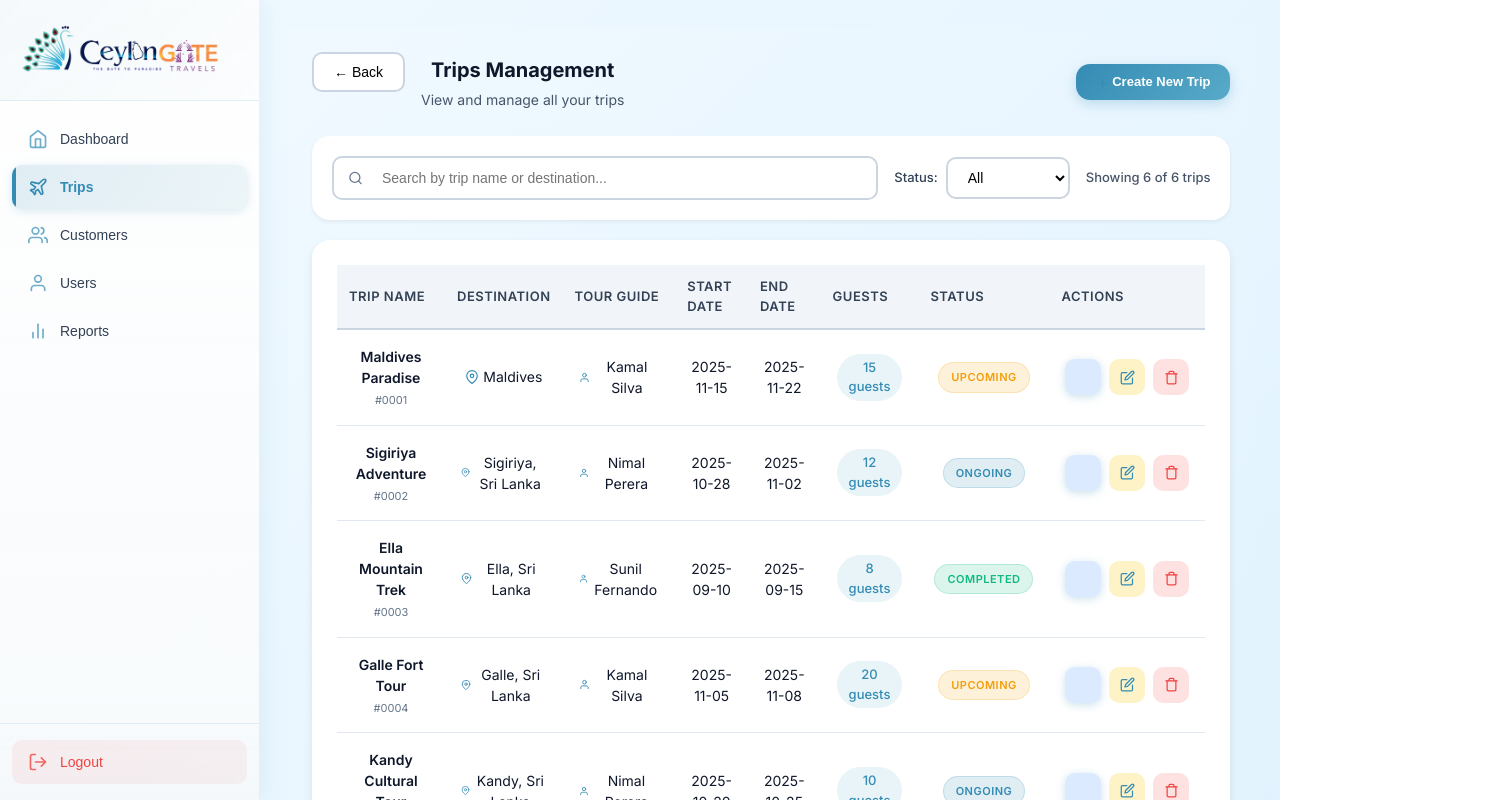
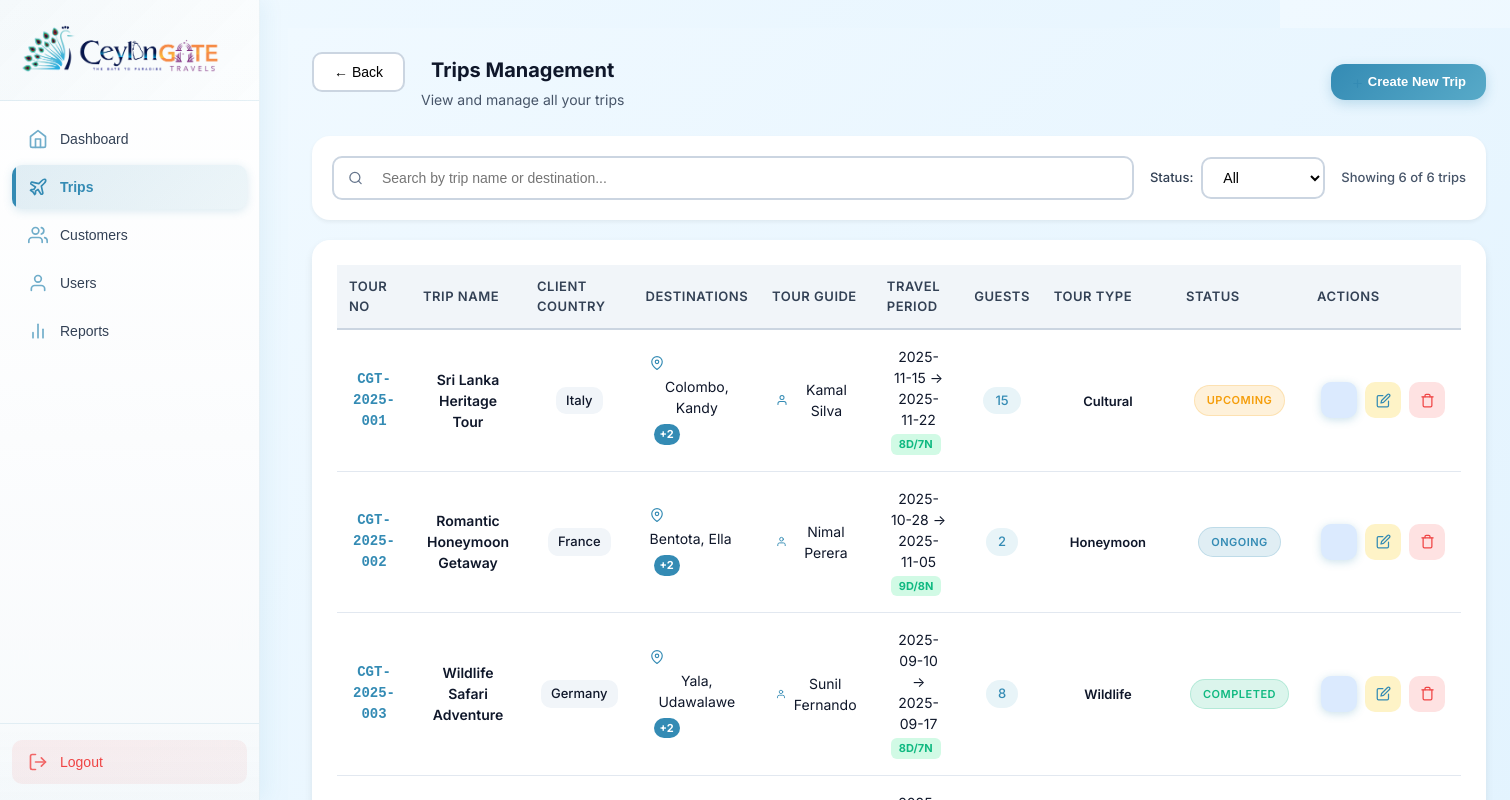
Before and after one commit to Pramudi02/Ceylongate, a React (Vite) app: page /trips in a window 1280 px wide. Shown: the top 800 px of the page, 1510 px wide, since content can reach past the window. Built offline with nearby package versions, Linux system fonts and the light colour scheme.

Commit message:
feat: enhance TripDetails and TripsList components with detailed trip data and new styling

```diff
--- a/src/pages/trips/TripDetails/TripDetails.page.jsx
+++ b/src/pages/trips/TripDetails/TripDetails.page.jsx
@@ -14,13 +14,54 @@ const TripDetails = () => {
 
   const tripData = {
     id: tripId,
-    name: 'Maldives Paradise',
-    destination: 'Maldives',
-    guide: 'Kamal Silva',
+    tourNo: 'CGT-2025-001',
+    name: 'Sri Lanka Heritage Tour',
+    countryOfClient: 'Italy',
+    agent: {
+      name: 'Rome Travel Agency',
+      company: 'Roma Viaggi SRL',
+      contact: '+39 06 1234567',
+      email: 'info@romavaggi.it',
+      address: 'Via Roma 123, Rome, Italy'
+    },
+    guide: {
+      name: 'Kamal Silva',
+      contact: '+94 77 123 4567',
+      email: 'kamal.silva@ceylongate.com',
+      license: 'TG-2023-001',
+      experience: '10 years',
+      languages: ['English', 'Italian', 'Sinhala']
+    },
+    tripCountry: 'Sri Lanka',
     startDate: '2025-11-15',
     endDate: '2025-11-22',
-    guests: 15,
-    status: 'Upcoming'
+    days: 8,
+    nights: 7,
+    numberOfClients: 15,
+    clients: [
+      { name: 'Marco Rossi', passport: 'IT1234567', contact: '+39 345 1234567', email: 'marco.rossi@email.it' },
+      { name: 'Sofia Romano', passport: 'IT2345678', contact: '+39 345 2345678', email: 'sofia.romano@email.it' },
+      { name: 'Giovanni Bianchi', passport: 'IT3456789', contact: '+39 345 3456789', email: 'giovanni.b@email.it' }
+    ],
+    destinations: ['Colombo', 'Kandy', 'Sigiriya', 'Ella', 'Galle'],
+    tourType: 'Cultural',
+    assignedEmployee: 'Admin User',
+    notes: 'VIP group, special dietary requirements for 3 vegetarian guests. Client requested Italian-speaking guide. Airport pickup arranged with luxury coach.',
+    status: 'Upcoming',
+    itinerary: [
+      { day: 1, title: 'Arrival in Colombo', activities: ['Airport pickup', 'Hotel check-in', 'Welcome dinner'] },
+      { day: 2, title: 'Colombo City Tour', activities: ['Gangaramaya Temple', 'National Museum', 'Galle Face Green'] },
+      { day: 3, title: 'Colombo to Kandy', activities: ['Pinnawala Elephant Orphanage', 'Temple of the Tooth', 'Cultural show'] },
+      { day: 4, title: 'Kandy to Sigiriya', activities: ['Dambulla Cave Temple', 'Sigiriya Rock Fortress', 'Village tour'] },
+      { day: 5, title: 'Sigiriya to Ella', activities: ['Minneriya National Park Safari', 'Scenic train journey', 'Tea plantation visit'] },
+      { day: 6, title: 'Ella Exploration', activities: ['Nine Arch Bridge', 'Little Adams Peak hike', 'Ravana Falls'] },
+      { day: 7, title: 'Ella to Galle', activities: ['Galle Fort tour', 'Beach relaxation', 'Sunset at ramparts'] },
+      { day: 8, title: 'Departure', activities: ['Morning at leisure', 'Airport transfer', 'Departure'] }
+    ],
+    totalCost: 45000,
+    paidAmount: 20000,
+    balance: 25000,
+    currency: 'USD'
   };
 
   const tabs = [
@@ -58,13 +99,19 @@ const TripDetails = () => {
 
         <div className="trip-header-content">
           <div>
+            <div className="trip-meta">
+              <span className="tour-no-badge">{tripData.tourNo}</span>
+              <span className="tour-type-badge">{tripData.tourType}</span>
+            </div>
             <h1 className="trip-title">{tripData.name}</h1>
-            <p className="trip-meta">
-              <span><span className="icon-location"></span> {tripData.destination}</span>
+            <p className="trip-meta-info">
+              <span><span className="icon-location"></span> {tripData.destinations.join(' → ')}</span>
               <span>•</span>
-              <span><span className="icon-user"></span> Guide: {tripData.guide}</span>
+              <span><span className="icon-user"></span> Guide: {tripData.guide.name}</span>
               <span>•</span>
-              <span><span className="icon-calendar"></span> {tripData.startDate} to {tripData.endDate}</span>
+              <span><span className="icon-calendar"></span> {tripData.startDate} to {tripData.endDate} ({tripData.days}D/{tripData.nights}N)</span>
+              <span>•</span>
+              <span><span className="icon-users"></span> {tripData.numberOfClients} Guests from {tripData.countryOfClient}</span>
             </p>
           </div>
           <span className="badge status-planned">{tripData.status}</span>
--- a/src/pages/trips/TripsList/TripsList.page.css
+++ b/src/pages/trips/TripsList/TripsList.page.css
@@ -198,6 +198,95 @@
   font-weight: var(--font-weight-medium);
 }
 
+.tour-no-cell {
+  font-family: 'Courier New', monospace;
+  font-weight: bold;
+  color: var(--primary-color);
+}
+
+.country-badge {
+  display: inline-flex;
+  align-items: center;
+  gap: 4px;
+  background: var(--gray-100);
+  padding: 4px 10px;
+  border-radius: var(--radius-md);
+  font-size: var(--font-size-sm);
+  font-weight: var(--font-weight-medium);
+}
+
+.destinations-cell {
+  display: flex;
+  align-items: center;
+  gap: 6px;
+  flex-wrap: wrap;
+}
+
+.more-badge {
+  background: var(--primary-color);
+  color: white;
+  padding: 2px 6px;
+  border-radius: var(--radius-full);
+  font-size: 11px;
+  font-weight: bold;
+  margin-left: 4px;
+}
+
+.guide-cell {
+  display: flex;
+  align-items: center;
+  gap: 6px;
+}
+
+.period-cell {
+  display: flex;
+  flex-direction: column;
+  gap: 4px;
+}
+
+.days-badge {
+  background: var(--success-light);
+  color: var(--success);
+  padding: 2px 8px;
+  border-radius: var(--radius-sm);
+  font-size: 11px;
+  font-weight: bold;
+  width: fit-content;
+}
+
+.type-badge {
+  padding: 4px 12px;
+  border-radius: var(--radius-md);
+  font-size: var(--font-size-sm);
+  font-weight: var(--font-weight-semibold);
+  text-transform: capitalize;
+}
+
+.type-cultural {
+  background: rgba(139, 92, 246, 0.1);
+  color: #8b5cf6;
+}
+
+.type-honeymoon {
+  background: rgba(236, 72, 153, 0.1);
+  color: #ec4899;
+}
+
+.type-wildlife {
+  background: rgba(34, 197, 94, 0.1);
+  color: #22c55e;
+}
+
+.type-adventure {
+  background: rgba(249, 115, 22, 0.1);
+  color: #f97316;
+}
+
+.type-leisure {
+  background: rgba(59, 130, 246, 0.1);
+  color: #3b82f6;
+}
+
 /* Action Buttons */
 .action-buttons {
   display: flex;
--- a/src/pages/trips/TripsList/TripsList.page.jsx
+++ b/src/pages/trips/TripsList/TripsList.page.jsx
@@ -8,17 +8,127 @@ const TripsList = () => {
   const [statusFilter, setStatusFilter] = useState('All');
 
   const trips = [
-    { id: 1, name: 'Maldives Paradise', destination: 'Maldives', guide: 'Kamal Silva', startDate: '2025-11-15', endDate: '2025-11-22', guests: 15, status: 'Upcoming' },
-    { id: 2, name: 'Sigiriya Adventure', destination: 'Sigiriya, Sri Lanka', guide: 'Nimal Perera', startDate: '2025-10-28', endDate: '2025-11-02', guests: 12, status: 'Ongoing' },
-    { id: 3, name: 'Ella Mountain Trek', destination: 'Ella, Sri Lanka', guide: 'Sunil Fernando', startDate: '2025-09-10', endDate: '2025-09-15', guests: 8, status: 'Completed' },
-    { id: 4, name: 'Galle Fort Tour', destination: 'Galle, Sri Lanka', guide: 'Kamal Silva', startDate: '2025-11-05', endDate: '2025-11-08', guests: 20, status: 'Upcoming' },
-    { id: 5, name: 'Kandy Cultural Tour', destination: 'Kandy, Sri Lanka', guide: 'Nimal Perera', startDate: '2025-10-20', endDate: '2025-10-25', guests: 10, status: 'Ongoing' },
-    { id: 6, name: 'Yala Safari Experience', destination: 'Yala, Sri Lanka', guide: 'Sunil Fernando', startDate: '2025-09-01', endDate: '2025-09-05', guests: 16, status: 'Completed' }
+    {
+      id: 1,
+      tourNo: 'CGT-2025-001',
+      name: 'Sri Lanka Heritage Tour',
+      countryOfClient: 'Italy',
+      agent: { name: 'Rome Travel Agency', contact: '+39 06 1234567' },
+      guide: { name: 'Kamal Silva', contact: '+94 77 123 4567', license: 'TG-2023-001' },
+      tripCountry: 'Sri Lanka',
+      startDate: '2025-11-15',
+      endDate: '2025-11-22',
+      days: 8,
+      nights: 7,
+      numberOfClients: 15,
+      destinations: ['Colombo', 'Kandy', 'Sigiriya', 'Ella'],
+      tourType: 'Cultural',
+      assignedEmployee: 'Admin User',
+      notes: 'VIP group, special dietary requirements',
+      status: 'Upcoming'
+    },
+    {
+      id: 2,
+      tourNo: 'CGT-2025-002',
+      name: 'Romantic Honeymoon Getaway',
+      countryOfClient: 'France',
+      agent: { name: 'Paris Luxury Tours', contact: '+33 1 4567890' },
+      guide: { name: 'Nimal Perera', contact: '+94 77 234 5678', license: 'TG-2023-012' },
+      tripCountry: 'Sri Lanka',
+      startDate: '2025-10-28',
+      endDate: '2025-11-05',
+      days: 9,
+      nights: 8,
+      numberOfClients: 2,
+      destinations: ['Bentota', 'Ella', 'Nuwara Eliya', 'Galle'],
+      tourType: 'Honeymoon',
+      assignedEmployee: 'Kamal Silva',
+      notes: 'Anniversary celebration, candlelight dinner arrangements',
+      status: 'Ongoing'
+    },
+    {
+      id: 3,
+      tourNo: 'CGT-2025-003',
+      name: 'Wildlife Safari Adventure',
+      countryOfClient: 'Germany',
+      agent: { name: 'Berlin Adventure Tours', contact: '+49 30 987654' },
+      guide: { name: 'Sunil Fernando', contact: '+94 77 345 6789', license: 'TG-2023-025' },
+      tripCountry: 'Sri Lanka',
+      startDate: '2025-09-10',
+      endDate: '2025-09-17',
+      days: 8,
+      nights: 7,
+      numberOfClients: 8,
+      destinations: ['Yala', 'Udawalawe', 'Minneriya', 'Wilpattu'],
+      tourType: 'Wildlife',
+      assignedEmployee: 'Nimal Perera',
+      notes: 'Photography focused group, early morning safaris requested',
+      status: 'Completed'
+    },
+    {
+      id: 4,
+      tourNo: 'CGT-2025-004',
+      name: 'Galle Fort Heritage Walk',
+      countryOfClient: 'United Kingdom',
+      agent: { name: 'London Historic Tours', contact: '+44 20 7123456' },
+      guide: { name: 'Kamal Silva', contact: '+94 77 123 4567', license: 'TG-2023-001' },
+      tripCountry: 'Sri Lanka',
+      startDate: '2025-11-05',
+      endDate: '2025-11-08',
+      days: 4,
+      nights: 3,
+      numberOfClients: 20,
+      destinations: ['Galle', 'Unawatuna', 'Mirissa'],
+      tourType: 'Cultural',
+      assignedEmployee: 'Admin User',
+      notes: 'Group tour, museum visits included',
+      status: 'Upcoming'
+    },
+    {
+      id: 5,
+      tourNo: 'CGT-2025-005',
+      name: 'Temple & Tea Country Explorer',
+      countryOfClient: 'Australia',
+      agent: { name: 'Sydney Asia Tours', contact: '+61 2 9876543' },
+      guide: { name: 'Nimal Perera', contact: '+94 77 234 5678', license: 'TG-2023-012' },
+      tripCountry: 'Sri Lanka',
+      startDate: '2025-10-20',
+      endDate: '2025-10-27',
+      days: 8,
+      nights: 7,
+      numberOfClients: 10,
+      destinations: ['Kandy', 'Nuwara Eliya', 'Dambulla', 'Polonnaruwa'],
+      tourType: 'Cultural',
+      assignedEmployee: 'Sunil Fernando',
+      notes: 'Tea plantation tour and temple visits',
+      status: 'Ongoing'
+    },
+    {
+      id: 6,
+      tourNo: 'CGT-2025-006',
+      name: 'Adventure Trekking Expedition',
+      countryOfClient: 'United States',
+      agent: { name: 'New York Adventure Co', contact: '+1 212 5551234' },
+      guide: { name: 'Sunil Fernando', contact: '+94 77 345 6789', license: 'TG-2023-025' },
+      tripCountry: 'Sri Lanka',
+      startDate: '2025-09-01',
+      endDate: '2025-09-10',
+      days: 10,
+      nights: 9,
+      numberOfClients: 16,
+      destinations: ['Ella', 'Horton Plains', 'Adams Peak', 'Knuckles Range'],
+      tourType: 'Adventure',
+      assignedEmployee: 'Admin User',
+      notes: 'Hiking group, camping equipment provided',
+      status: 'Completed'
+    }
   ];
 
   const filteredTrips = trips.filter(trip => {
     const matchesSearch = trip.name.toLowerCase().includes(searchTerm.toLowerCase()) ||
-                         trip.destination.toLowerCase().includes(searchTerm.toLowerCase());
+                         trip.tourNo.toLowerCase().includes(searchTerm.toLowerCase()) ||
+                         trip.destinations.join(' ').toLowerCase().includes(searchTerm.toLowerCase()) ||
+                         trip.countryOfClient.toLowerCase().includes(searchTerm.toLowerCase());
     const matchesStatus = statusFilter === 'All' || trip.status === statusFilter;
     return matchesSearch && matchesStatus;
   });
@@ -89,12 +199,14 @@ const TripsList = () => {
         <table className="trips-table">
           <thead>
             <tr>
+              <th>Tour No</th>
               <th>Trip Name</th>
-              <th>Destination</th>
+              <th>Client Country</th>
+              <th>Destinations</th>
               <th>Tour Guide</th>
-              <th>Start Date</th>
-              <th>End Date</th>
+              <th>Travel Period</th>
               <th>Guests</th>
+              <th>Tour Type</th>
               <th>Status</th>
               <th>Actions</th>
             </tr>
@@ -103,21 +215,41 @@ const TripsList = () => {
             {filteredTrips.map(trip => (
               <tr key={trip.id}>
                 <td>
-                  <div className="trip-name-cell">
-                    <strong>{trip.name}</strong>
-                    <span className="trip-id">#{trip.id.toString().padStart(4, '0')}</span>
+                  <div className="tour-no-cell">
+                    <strong>{trip.tourNo}</strong>
                   </div>
                 </td>
                 <td>
-                  <span className="destination"><span className="icon-location"></span> {trip.destination}</span>
+                  <div className="trip-name-cell">
+                    <strong>{trip.name}</strong>
+                  </div>
                 </td>
                 <td>
-                  <span className="guide"><span className="icon-user"></span> {trip.guide}</span>
+                  <span className="country-badge">{trip.countryOfClient}</span>
                 </td>
-                <td>{trip.startDate}</td>
-                <td>{trip.endDate}</td>
                 <td>
-                  <span className="guests-badge">{trip.guests} guests</span>
+                  <div className="destinations-cell">
+                    <span className="icon-location"></span>
+                    {trip.destinations.slice(0, 2).join(', ')}
+                    {trip.destinations.length > 2 && <span className="more-badge">+{trip.destinations.length - 2}</span>}
+                  </div>
+                </td>
+                <td>
+                  <div className="guide-cell">
+                    <span className="icon-user"></span> {trip.guide.name}
+                  </div>
+                </td>
+                <td>
+                  <div className="period-cell">
+                    {trip.startDate} → {trip.endDate}
+                    <small className="days-badge">{trip.days}D/{trip.nights}N</small>
+                  </div>
+                </td>
+                <td>
+                  <span className="guests-badge">{trip.numberOfClients}</span>
+                </td>
+                <td>
+                  <span className="type-badge type-{trip.tourType.toLowerCase()}">{trip.tourType}</span>
                 </td>
                 <td>
                   <span className={`badge ${getStatusClass(trip.status)}`}>
```
Also changed, not shown: src/pages/trips/TripDetails/TripDetails.page.css (+44 -0 lines).
